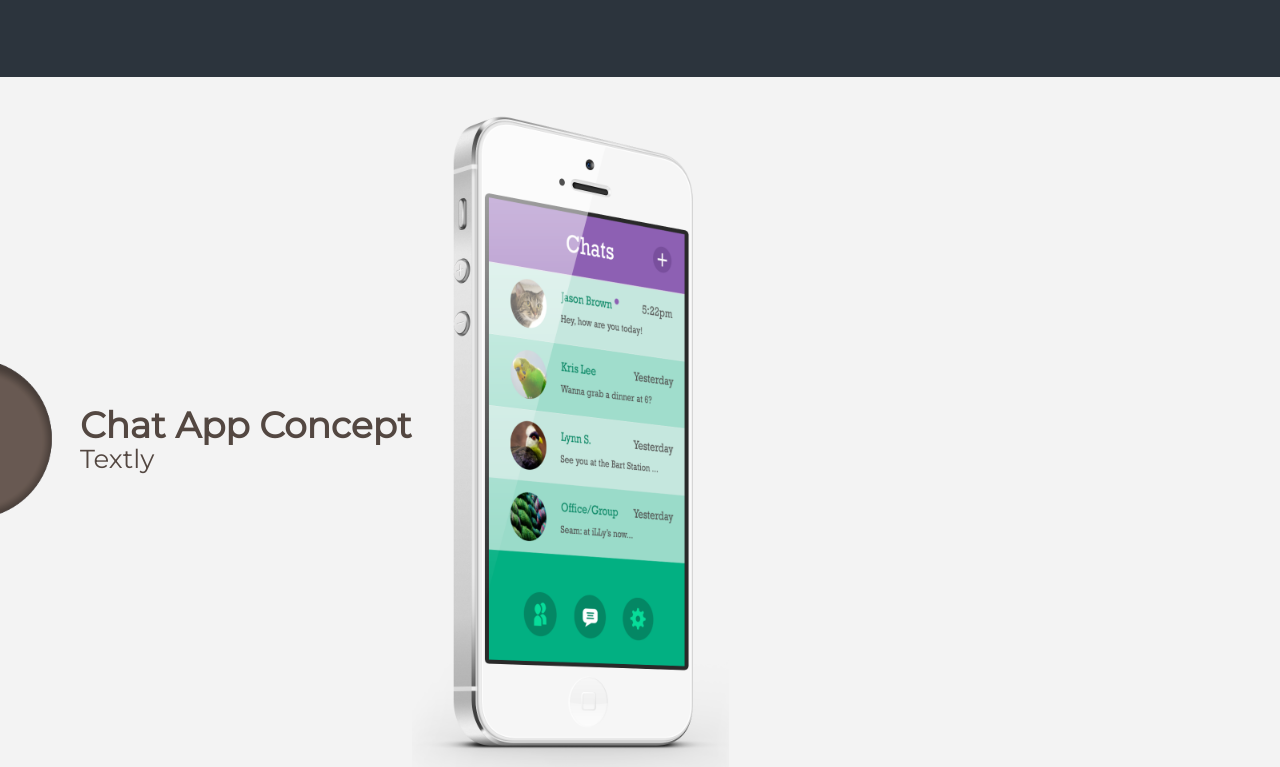
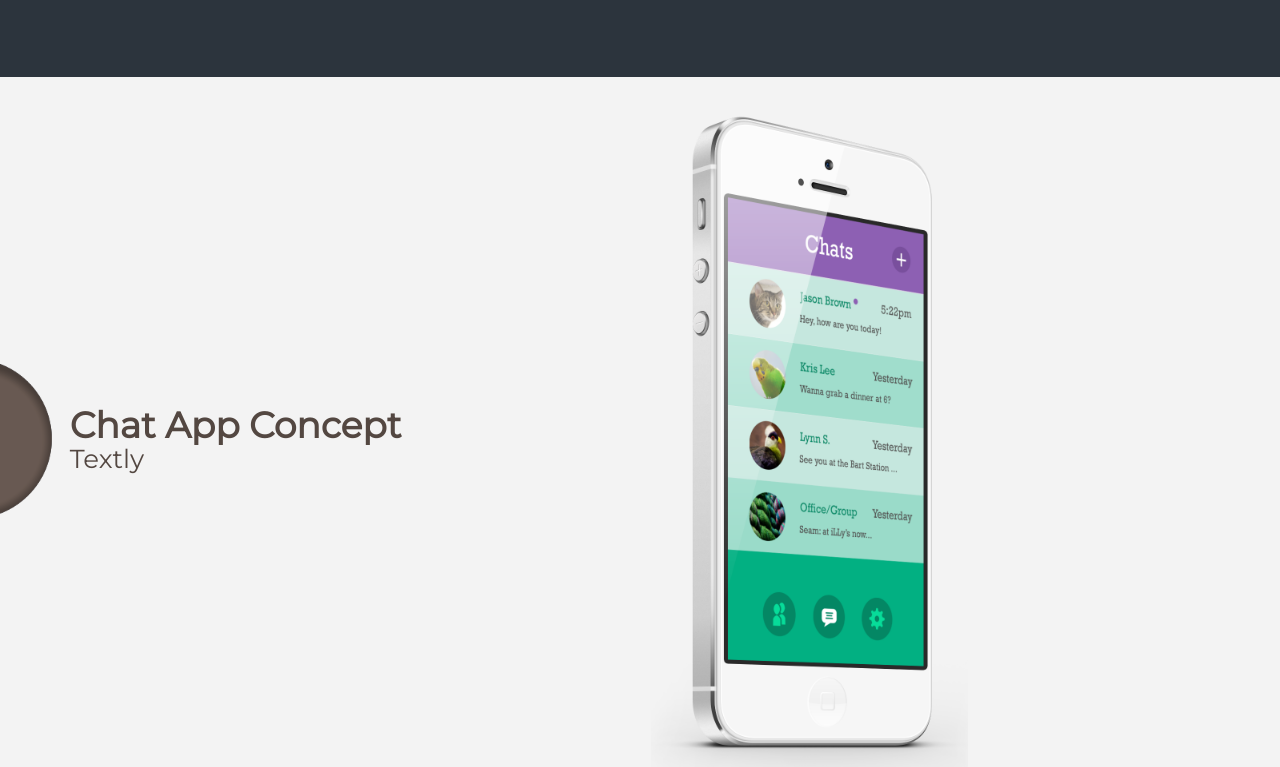
Before and after one commit to leahwan/leahwan.github.io, a plain HTML site: page index.html in a window 1280 px wide. Shown: the part 1321-2088 px from the top of the page. Drawn offline with Linux system fonts and the light colour scheme.

Commit message:
Update style.css

```diff
--- a/style.css
+++ b/style.css
@@ -107,10 +107,9 @@ td {
     padding-top: 60px;
     color: #cdcccc;
 }
-≈
 .TextlyImage {
 	width: 950px;
-	padding-left: 350px;
+	padding-left: 250px;
 }
 
 .Textly {
```
